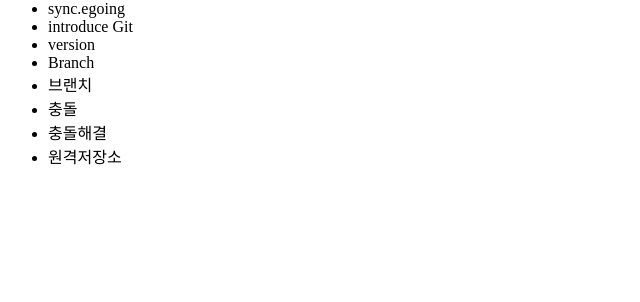
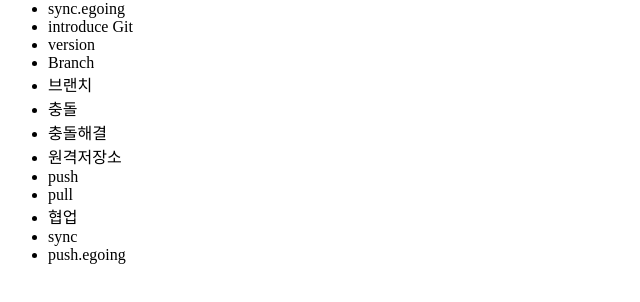
Before and after one commit to rlawhkaud13/git_hub, a plain HTML site: page index.html in a window 1280 px wide. Shown: the part 66-368 px from the top of the page, without its empty margins (0-640 px from the left). Drawn offline with Linux system fonts and the light colour scheme.

Commit message:
get 추가2

```diff
--- a/index.html
+++ b/index.html
@@ -16,6 +16,11 @@
 <li>충돌</li>
 <li>충돌해결</li>
 <li>원격저장소</li>
+<li>push</li>
+<li>pull</li>
+<li>협업</li>
+<li>sync</li>
+<li>push.egoing</li>
 </ul>
 </body>
 </html>
```
Also changed, not shown: 1 other file.
